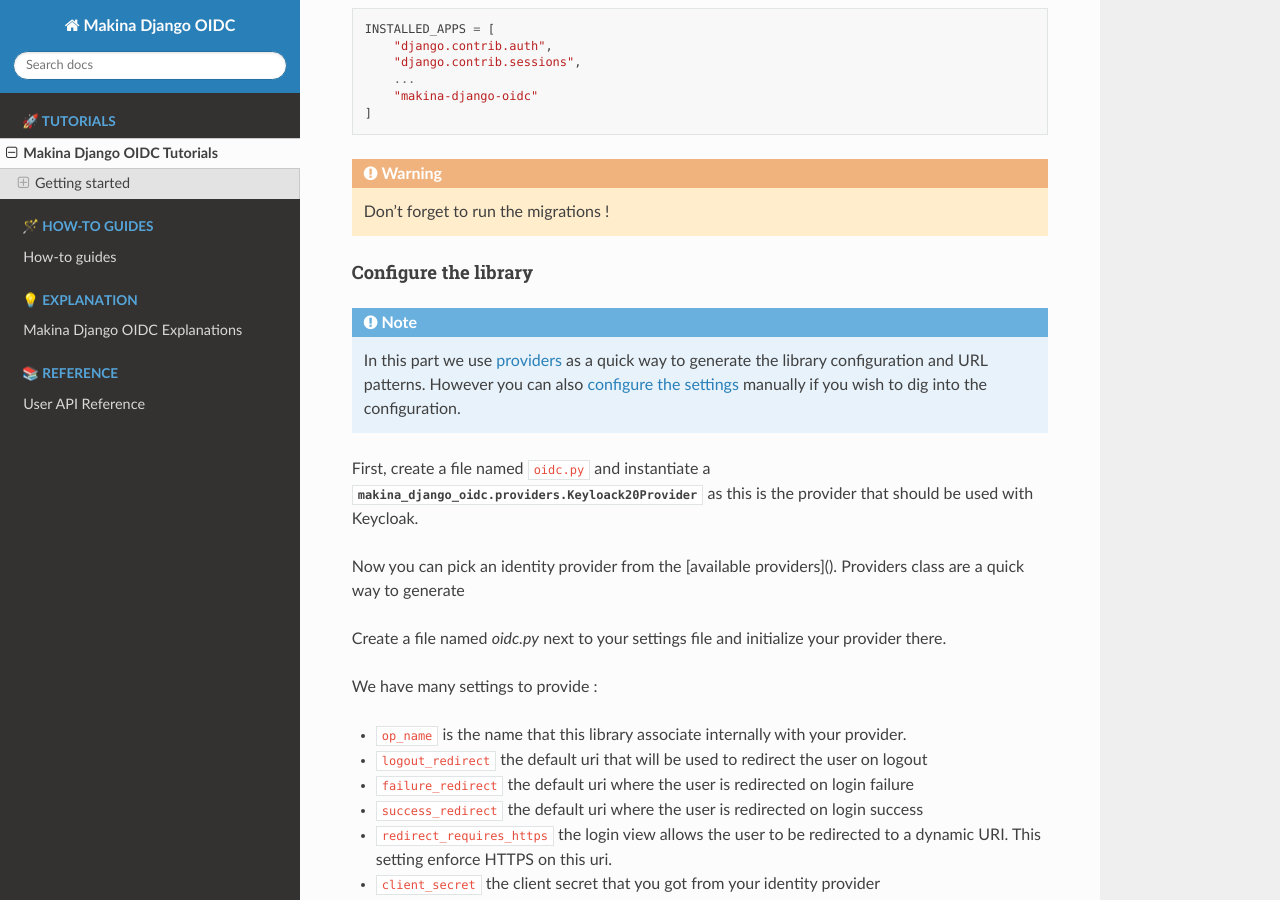
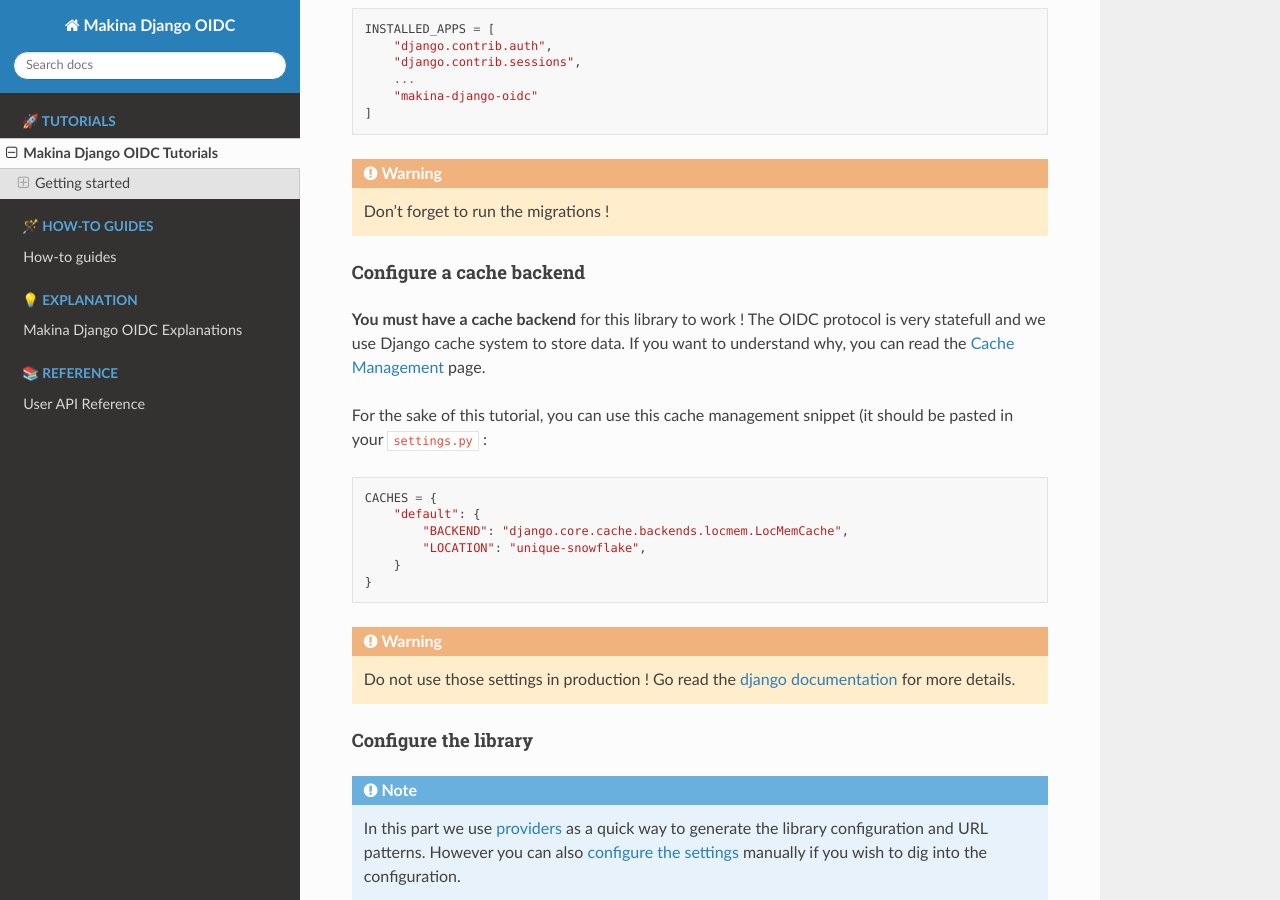
Before and after one commit to makinacorpus/django_pyoidc, a Sphinx documentation site: the page built from docs/tutorial.rst, in a window 1280 px wide and 900 px high, scrolled down 4013 px. Built offline with Sphinx 7.4.7 and the Read the Docs theme 2.0.0, drawn with Linux system fonts in a browser that asks for light colours.

Commit message:
Document cache behaviour

```diff
--- a/docs/tutorial.rst
+++ b/docs/tutorial.rst
@@ -95,6 +95,25 @@
 .. warning::
     Don't forget to run the migrations !
 
+Configure a cache backend
+*************************
+
+**You must have a cache backend** for this library to work ! The OIDC protocol is very statefull and we use Django cache system to store data. If you want to understand why, you can read the :ref:`Cache Management` page.
+
+For the sake of this tutorial, you can use this cache management snippet (it should be pasted in your ``settings.py`` :
+
+.. code-block:: python
+
+    CACHES = {
+        "default": {
+            "BACKEND": "django.core.cache.backends.locmem.LocMemCache",
+            "LOCATION": "unique-snowflake",
+        }
+    }
+
+.. warning::
+    Do not use those settings in production ! Go read the `django documentation <https://docs.djangoproject.com/en/stable/topics/cache/#setting-up-the-cache>`_ for more details.
+
 Configure the library
 *********************
 
```
Also changed, not shown: README.md (+25 -0 lines), docs/explanation.rst (+17 -0 lines), docs/images/cache/oidc_bl_1.png (added), docs/images/cache/oidc_bl_2.png (added), docs/images/cache/oidc_bl_init.png (added).
